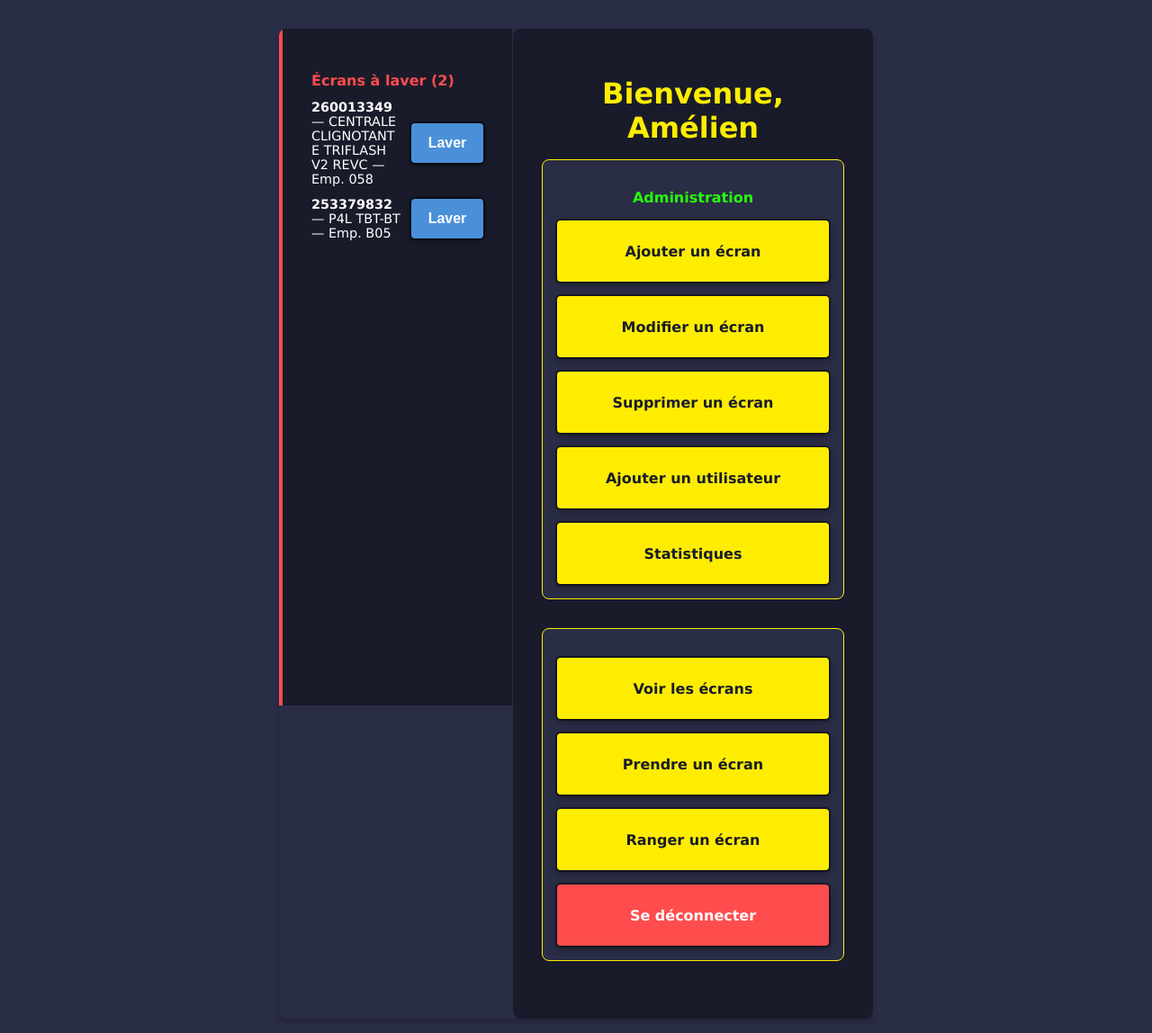
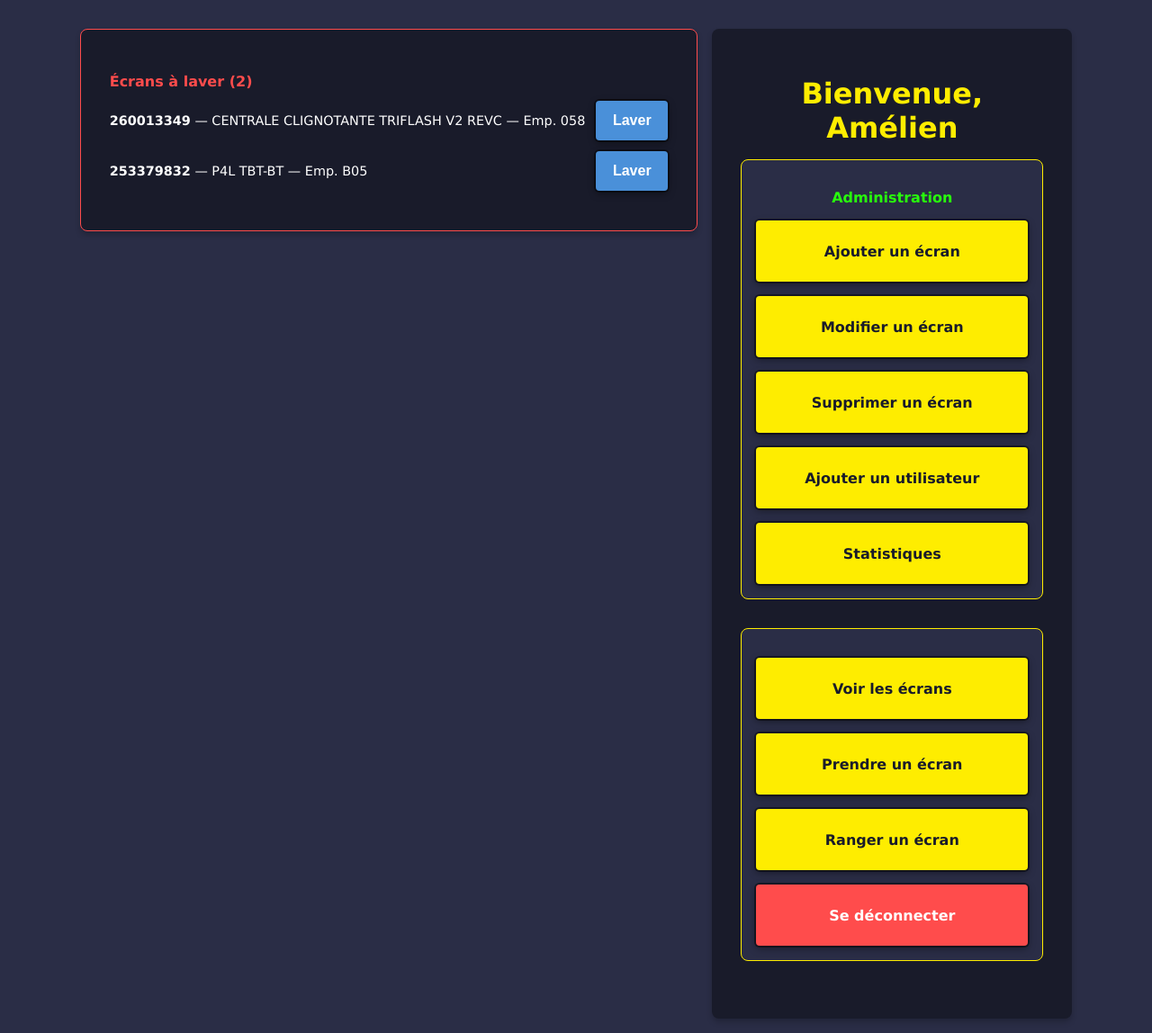
Before and after one commit to AmelienLS/RPI_LocalWebServer, a Flask app: page /index in a window 1280 px wide. Shown: the whole page at 90% size. Run offline with Flask 3, Linux system fonts and the light colour scheme; a user stored in the database is signed in; data comes from the database, SQL or seed files in the repository.

Commit message:
fix(ui): make washing panel self-contained with rounded corners and auto width

```diff
--- a/Styles/index.css
+++ b/Styles/index.css
@@ -8,18 +8,8 @@ body {
 .page-wrapper {
     display: flex;
     align-items: flex-start;
+    gap: 1rem;
     margin-top: 1rem;
-}
-
-/* Quand le panneau "à laver" est présent : aspect de bloc unifié */
-.page-wrapper--with-laver {
-    border-radius: 8px;
-    box-shadow: 0 4px 6px rgba(0, 0, 0, 0.2);
-    overflow: hidden;
-}
-
-.page-wrapper--with-laver .form-container {
-    box-shadow: none;
 }
 
 .form-container {
@@ -68,16 +58,17 @@ body {
     background-color: #2A2D46;
 }
 
-/* Panneau "Écrans à laver" : collé à gauche du container principal */
+/* Panneau "Écrans à laver" : container autonome à gauche */
 .laver-actions {
-    width: 260px;
+    width: fit-content;
+    min-width: 220px;
     max-height: calc(100vh - 3rem);
     overflow-y: auto;
-    align-self: stretch;
     background-color: #191B2A;
+    border-radius: 8px;
+    border: 1px solid #FF4C4C;
+    box-shadow: 0 4px 6px rgba(0, 0, 0, 0.2);
     padding: 2rem;
-    border-right: 1px solid #2A2D46;
-    border-left: 4px solid #FF4C4C;
     box-sizing: border-box;
 }
 
@@ -96,10 +87,8 @@ body {
 }
 
 .laver-info {
-    flex: 1;
     text-align: left;
     font-size: 0.9rem;
-    word-break: break-word;
 }
 
 .laver-btn {
--- a/Templates/index.html
+++ b/Templates/index.html
@@ -9,7 +9,7 @@
     <title>Accueil</title>
 </head>
 <body>
-    <div class="page-wrapper{% if a_laver %} page-wrapper--with-laver{% endif %}">
+    <div class="page-wrapper">
         {% if a_laver %}
         <div class="laver-actions">
             <p>Écrans à laver ({{ a_laver | length }})</p>
```
Also changed, not shown: CHANGELOG.md.
